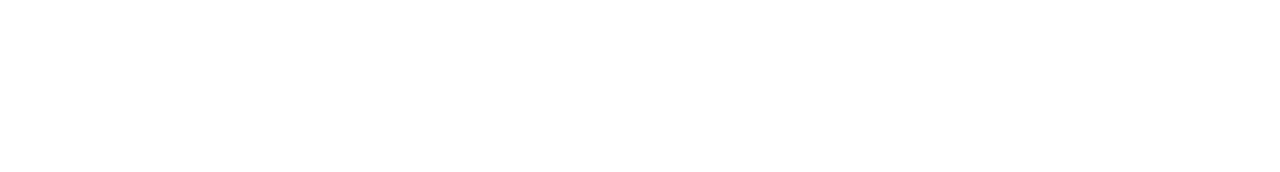
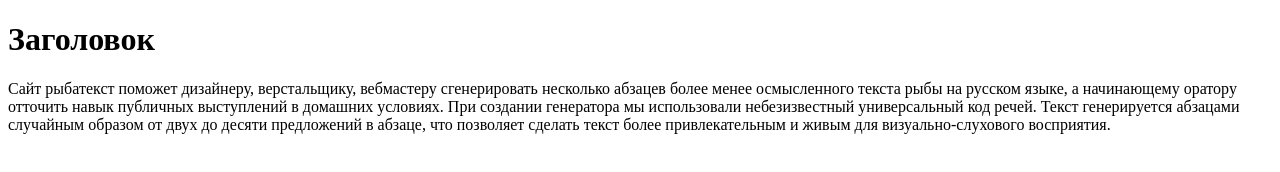
Before and after one commit to Igor1997Klimenko/githab_tutorial, a plain HTML site: page index.html in a window 1280 px wide. Drawn offline with Linux system fonts and the light colour scheme.

Commit message:
параграф сайта

```diff
--- a/index.html
+++ b/index.html
@@ -4,9 +4,14 @@
     <meta charset="UTF-8">
     <meta http-equiv="X-UA-Compatible" content="IE=edge">
     <meta name="viewport" content="width=device-width, initial-scale=1.0">
-    <title>Заголовок</title>
+    <title>Document</title>
 </head>
 <body>
-
+    <h1>Заголовок</h1>
+    <p>Сайт рыбатекст поможет дизайнеру, верстальщику, вебмастеру сгенерировать несколько абзацев более менее осмысленного
+    текста рыбы на русском языке, а начинающему оратору отточить навык публичных выступлений в домашних условиях. При
+    создании генератора мы использовали небезизвестный универсальный код речей. Текст генерируется абзацами случайным
+    образом от двух до десяти предложений в абзаце, что позволяет сделать текст более привлекательным и живым для
+    визуально-слухового восприятия.</p>
 </body>
 </html>
```
Also changed, not shown: 2 other files.
